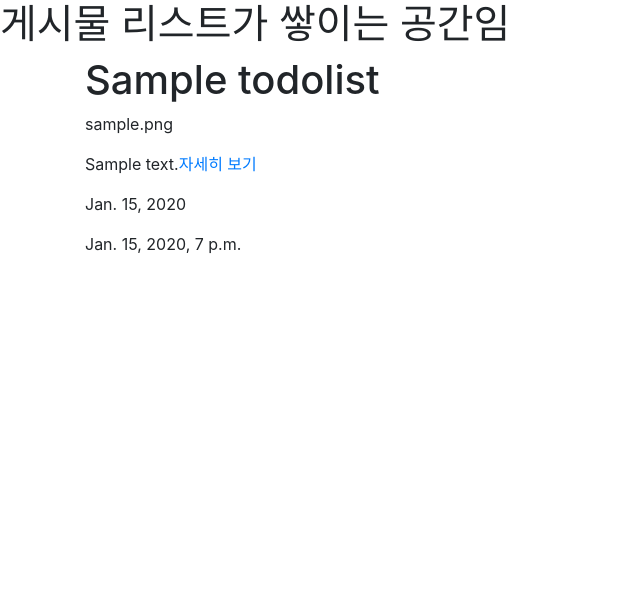
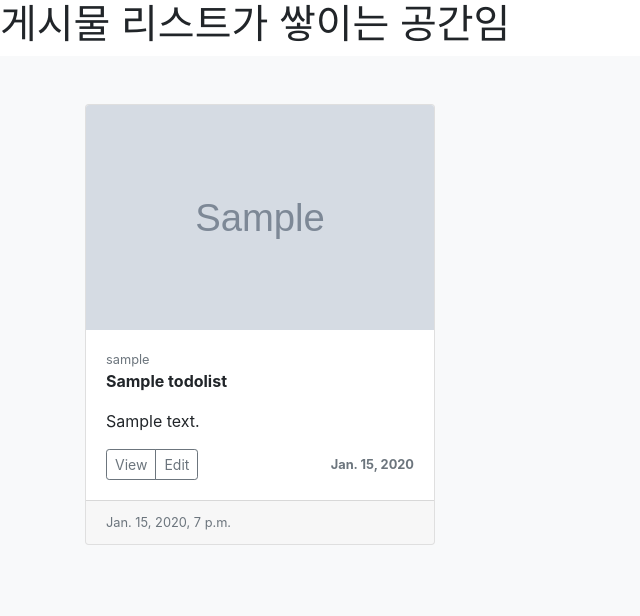
Before and after one commit to ajoulikelion8/toyproject_1day3ggang, a Django app: page /wholelist/ in a window 1280 px wide. Shown: the part 56-672 px from the top of the page, without its empty margins (0-640 px from the left). Run offline with Django 3.2, Linux system fonts and the light colour scheme; tables that the repository leaves empty hold one stand-in row (values such as "Sample post"); grey boxes marked "Sample" are stand-in pictures; some libraries are stand-ins or nearby versions.

Commit message:
edit wholelist

```diff
--- a/content/models.py
+++ b/content/models.py
@@ -12,7 +12,7 @@
 class Todolist(models.Model):
     user_id = models.ForeignKey('account.User',on_delete=models.CASCADE, blank=True, null=True)
     title = models.CharField(max_length = 100, validators=[min_length_1_validator])
-    image = models.ImageField(blank=True,null=True)
+    image = models.ImageField(upload_to='images/',blank=True,null=True)
     description = models.TextField(validators=[min_length_1_validator])
     write_time = models.DateField(default=timezone.now)
     finish_time = models.DateTimeField(blank=True, null=True)
--- a/content/templates/content/mainpage.html
+++ b/content/templates/content/mainpage.html
@@ -6,8 +6,8 @@
       <h1 class="jumbotron-heading">To Do List</h1>
       <p class="lead text-muted"><strong>LikeLion 8th</strong><br>made by 규리, 유림, 주연, 재환</p>
       <p>
-        <a href="#" class="btn btn-primary my-2">할 일 생성</a>
-        <a href="#" class="btn btn-secondary my-2">할 일 수정</a>
+        <a href="{% url 'create' %}" class="btn btn-primary my-2">할 일 생성</a>
+
       </p>
     </div>
   </section>
--- a/content/templates/content/wholelist.html
+++ b/content/templates/content/wholelist.html
@@ -2,14 +2,34 @@
 {% load static %}
 {% block content %}
 <h1> 게시물 리스트가 쌓이는 공간임</h1>
+
 {% for list in lists.all %}
+<div class="album py-5 bg-light">
     <div class="container">
-        <h1>{{list.title}}</h1>
-        <p>{{list.image}}</p>
-        <p>{{list.summary}}<a href="{% url 'detail' list.id %}">자세히 보기</a></p>
-        <p>{{list.write_time}}</p>
-        <p>{{list.finish_time}}</p>
+      <div class="row">
+        <div class="col-md-4">
+          <div class="card mb-4 box-shadow">
+            <img class="card-img-top" data-src="holder.js/100px225?theme=thumb&amp;bg=55595c&amp;fg=eceeef&amp;text=Thumbnail" alt="Thumbnail [100%x225]" style="height: 225px; width: 100%; display: block;" src="{{ list.image.url }}" data-holder-rendered="true">
+            <div class="card-body">
+              <small class="text-muted">{{list.user_id}}</small>
+              <p class="card-text"><b>{{list.title}}</b></p>
+
+              <p class="card-text">{{list.summary}}</p>
+              <div class="d-flex justify-content-between align-items-center">
+                <div class="btn-group">
+                  <button type="button" class="btn btn-sm btn-outline-secondary">View</button>
+                  <button type="button" class="btn btn-sm btn-outline-secondary">Edit</button>
+                </div>
+                <small class="text-muted"><strong>{{list.write_time}}</strong></small>
+              </div>
+            </div>
+            <div class="card-footer">
+              <small class="text-muted">{{list.finish_time}}</small>
+            </div>
+          </div>
+        </div>
+      </div>
     </div>
+  </div>
 {% endfor %}
-
 {% endblock %}
--- a/content/urls.py
+++ b/content/urls.py
@@ -1,5 +1,7 @@
 from django.urls import path
 from . import views
+from django.conf import settings
+from django.conf.urls.static import static
 
 urlpatterns = [
     path('', views.mainpage,name='mainpage'),
```
Also changed, not shown: content/migrations/0009_auto_20200711_1707.py (added).
